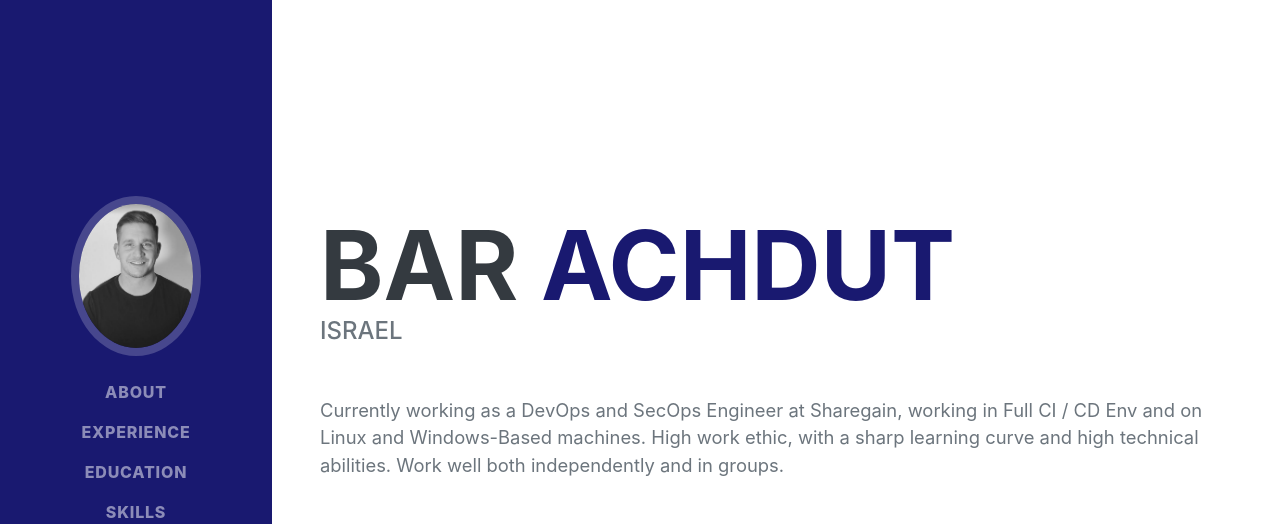
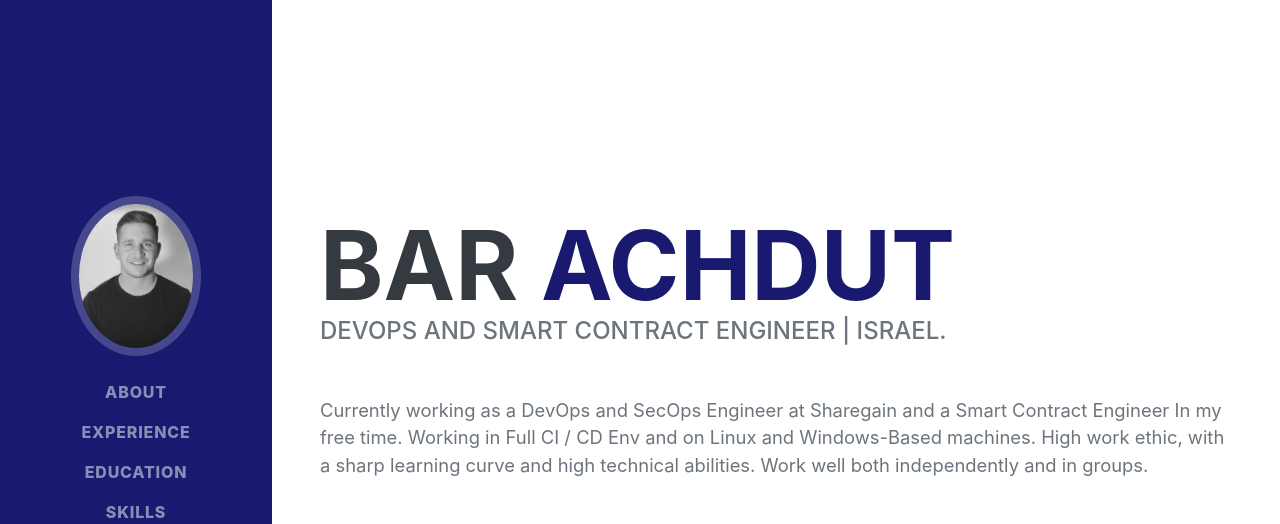
Before and after one commit to bachdut/bachdut.github.io, a plain HTML site: page index.html in a window 1280 px wide. Shown: the top 524 px of the page. Drawn offline with nearby package versions, Linux system fonts and the light colour scheme; a web font is replaced by a local one.

Commit message:
Update index.html

```diff
--- a/index.html
+++ b/index.html
@@ -44,10 +44,10 @@
                         <span class="text-primary">ACHDUT</span>
                     </h1>
                     <div class="subheading mb-5">
-                        Israel
+                        DevOps and Smart Contract Engineer | Israel.
                     </div>
-                    <p class="lead mb-5">Currently working as a DevOps and SecOps Engineer at Sharegain,
-                    working in Full CI / CD Env and on Linux and Windows-Based machines.
+                    <p class="lead mb-5">Currently working as a DevOps and SecOps Engineer at Sharegain and a Smart Contract Engineer In my free time.
+                    Working in Full CI / CD Env and on Linux and Windows-Based machines.
                     High work ethic, with a sharp learning curve and high technical abilities.
                     Work well both independently and in groups.</p>
                     <div class="social-icons">
```
